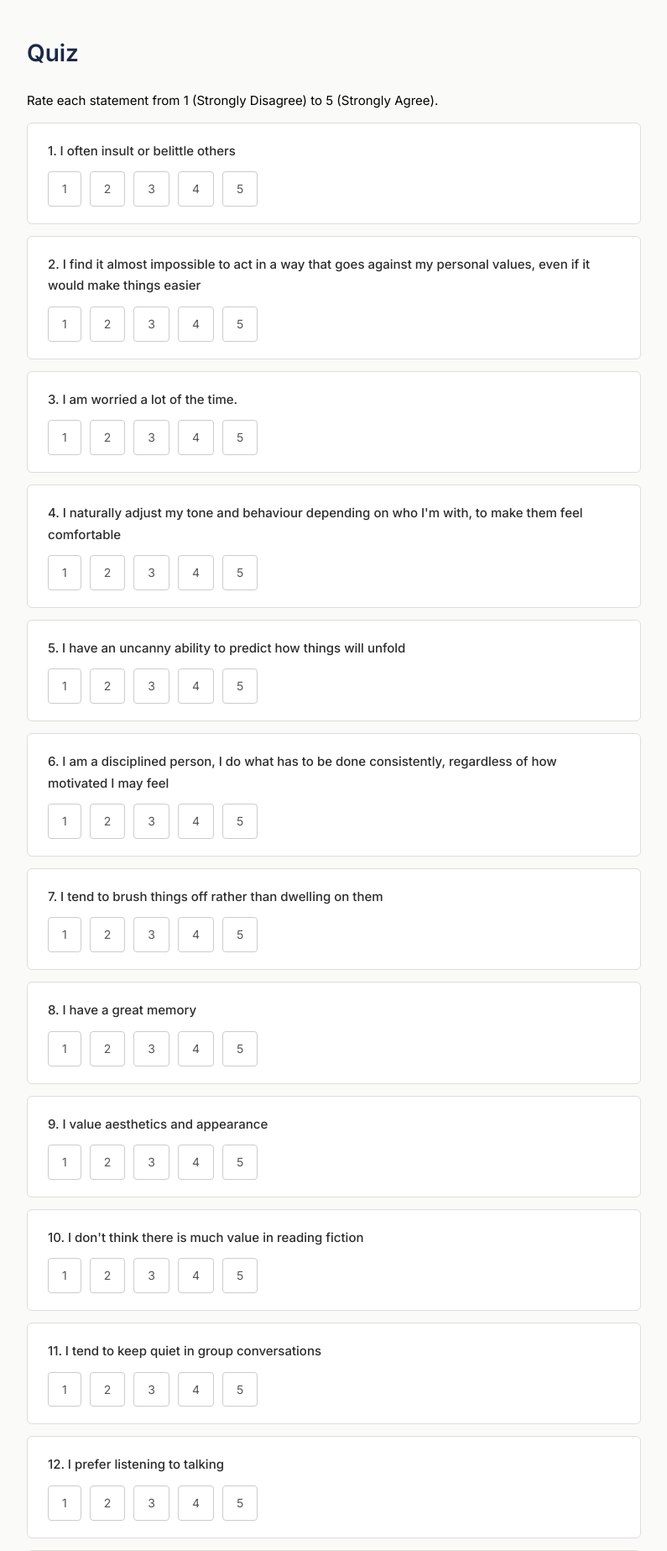
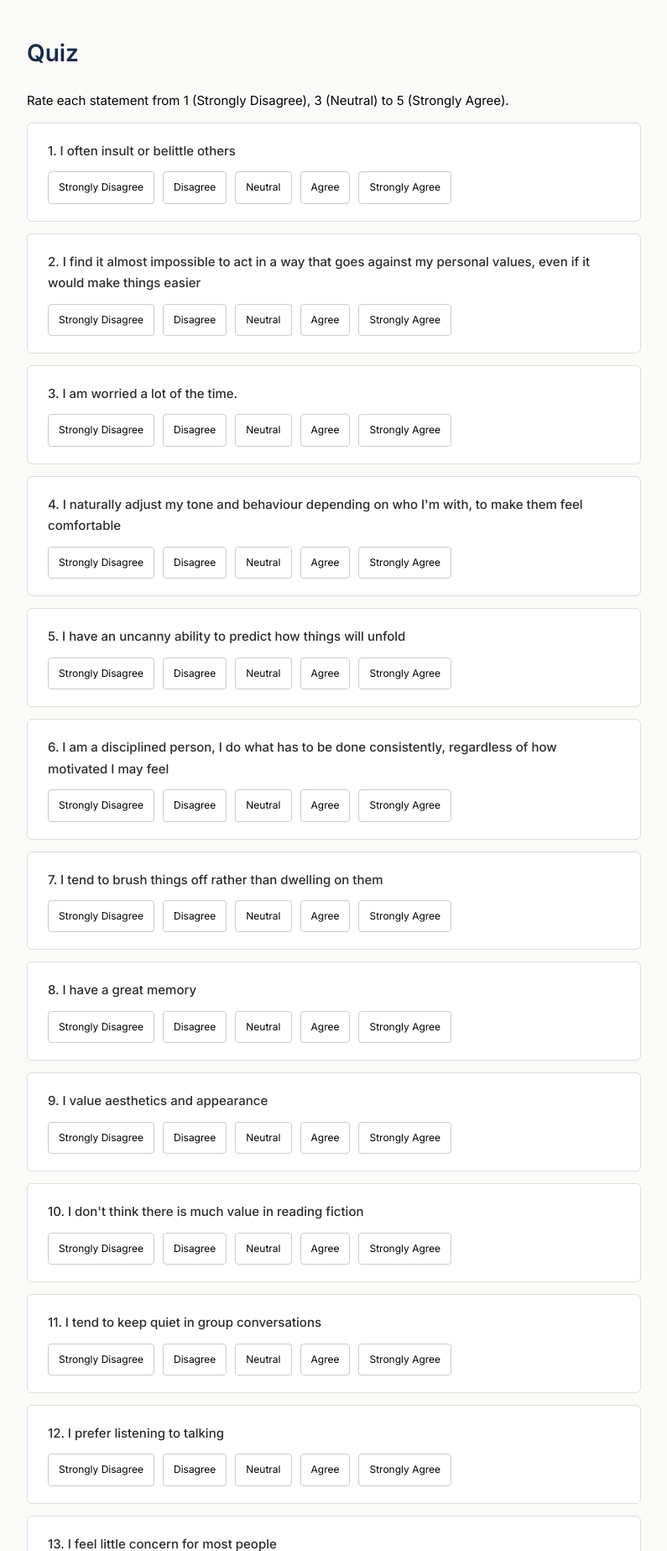
Before and after one commit to O-Nicolinho/AlephPsychometrics, a FastAPI app: page /quiz in a window 1280 px wide. Shown: the part 107-1954 px from the top of the page at 84% size, without its empty margins (242-1037 px from the left). Run offline with FastAPI, Linux system fonts and the light colour scheme; some web fonts are replaced.

```diff
--- a/app/services/quality.py
+++ b/app/services/quality.py
@@ -89,7 +89,7 @@ def reliability_score(responses:dict[int,int]) -> bool:
     crit2 = crit_two_score(responses)
     crit3 = crit_three_score(responses)
 
-    if crit1 >= THRESHOLD1 or crit2 >= THRESHOLD2 or max(crit3) >= THRESHOLD3:
+    if crit1 >= THRESHOLD1 or crit2 >= THRESHOLD2 or max(crit3.values()) >= THRESHOLD3:
         return False
     else:
         return True
--- a/templates/base.html
+++ b/templates/base.html
@@ -135,18 +135,42 @@
 
         .options span {
             display: inline-block;
-            padding: 8px 16px;
+            padding: 8px 12px;
             border: 1px solid #ccc;
             border-radius: 4px;
-            font-size: 14px;
-            color: #555;
+            font-size: 12px;
+            color: #000;
             transition: all 0.15s;
         }
 
-        .options input[type="radio"]:checked + span {
-            background-color: #1b2a4a;
+        .options input[value="1"]:checked + span {
+            background-color: #d9534f;
             color: #ffffff;
-            border-color: #1b2a4a;
+            border-color: #d9534f;
+        }
+
+        .options input[value="2"]:checked + span {
+            background-color: #e8873b;
+            color: #ffffff;
+            border-color: #e8873b;
+        }
+
+        .options input[value="3"]:checked + span {
+            background-color: #f0ad4e;
+            color: #ffffff;
+            border-color: #f0ad4e;
+        }
+
+        .options input[value="4"]:checked + span {
+            background-color: #8bc34a;
+            color: #ffffff;
+            border-color: #8bc34a;
+        }
+
+        .options input[value="5"]:checked + span {
+            background-color: #5cb85c;
+            color: #ffffff;
+            border-color: #5cb85c;
         }
 
         .options span:hover {
--- a/templates/quiz.html
+++ b/templates/quiz.html
@@ -4,7 +4,7 @@
 
 {% block content %}
 <h1>Quiz</h1>
-<p>Rate each statement from 1 (Strongly Disagree) to 5 (Strongly Agree).</p>
+<p>Rate each statement from 1 (Strongly Disagree), 3 (Neutral) to 5 (Strongly Agree).</p>
 
 <form id="quiz-form">
     {% for q in questions %}
@@ -14,7 +14,14 @@
     {% for val in [1, 2, 3, 4, 5] %}
     <label>
         <input type="radio" name="q_{{ q.id }}" value="{{ val }}" required>
-                <span>{{ val }}</span>
+        <span>
+            {% if val == 1 %}Strongly Disagree
+            {% elif val == 2 %}Disagree
+            {% elif val == 3 %}Neutral
+            {% elif val == 4 %}Agree
+            {% elif val == 5 %}Strongly Agree
+            {% endif %}
+        </span>
     </label>
     {% endfor %}
 </div>
```
Lines whose indentation alone changed are shown as unchanged.
